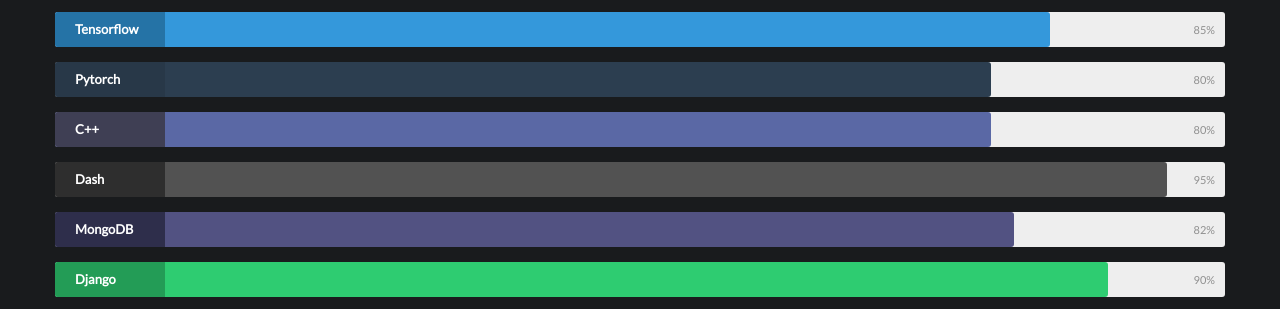
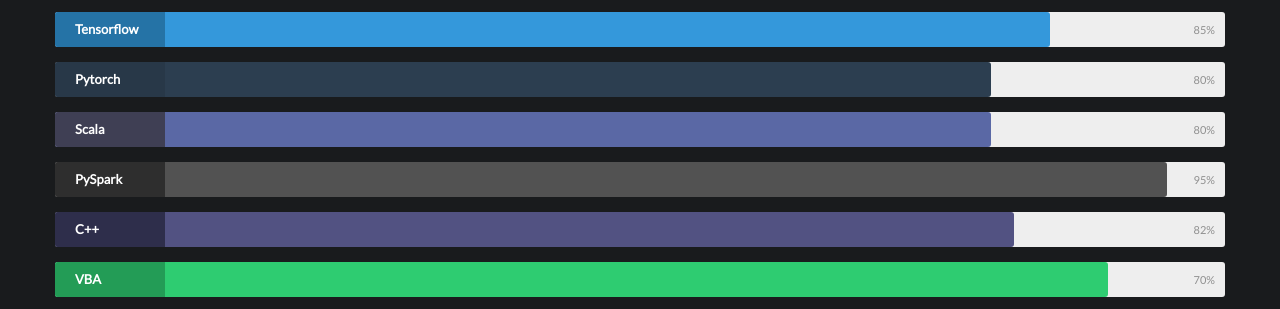
Before and after one commit to saahilgupta93/saahilgupta93.github.io, a website: page index.html in a window 1280 px wide. Shown: the part 2220-2529 px from the top of the page. Drawn offline with nearby package versions, Linux system fonts and the light colour scheme; files whose address does not match are found by name.

Commit message:
Image change

```diff
--- a/index.html
+++ b/index.html
@@ -242,27 +242,27 @@
 </div> <!-- End Skill Bar -->
 
 <div class="skillbar clearfix " data-percent="80%">
-	<div class="skillbar-title" style="background: #46465e;"><span>C++</span></div>
+	<div class="skillbar-title" style="background: #46465e;"><span>Scala</span></div>
 	<div class="skillbar-bar" style="background: #5a68a5;"></div>
 	<div class="skill-bar-percent">80%</div>
 </div> <!-- End Skill Bar -->
 
 <div class="skillbar clearfix " data-percent="95%">
-	<div class="skillbar-title" style="background: #333333;"><span>Dash</span></div>
+	<div class="skillbar-title" style="background: #333333;"><span>PySpark</span></div>
 	<div class="skillbar-bar" style="background: #525252;"></div>
 	<div class="skill-bar-percent">95%</div>
 </div> <!-- End Skill Bar -->
 
 <div class="skillbar clearfix " data-percent="82%">
-	<div class="skillbar-title" style="background: #333353;"><span>MongoDB</span></div>
+	<div class="skillbar-title" style="background: #333353;"><span>C++</span></div>
 	<div class="skillbar-bar" style="background: #525282;"></div>
 	<div class="skill-bar-percent">82%</div>
 </div> <!-- End Skill Bar -->
 
 <div class="skillbar clearfix " data-percent="90%">
-	<div class="skillbar-title" style="background: #27ae60;"><span>Django</span></div>
+	<div class="skillbar-title" style="background: #27ae60;"><span>VBA</span></div>
 	<div class="skillbar-bar" style="background: #2ecc71;"></div>
-	<div class="skill-bar-percent">90%</div>
+	<div class="skill-bar-percent">70%</div>
 </div> <!-- End Skill Bar -->
 
 
```
Also changed, not shown: res/img/main.png, res/img/other_facts.jpg, res/main.png (added), res/other_facts.jpg (added).
